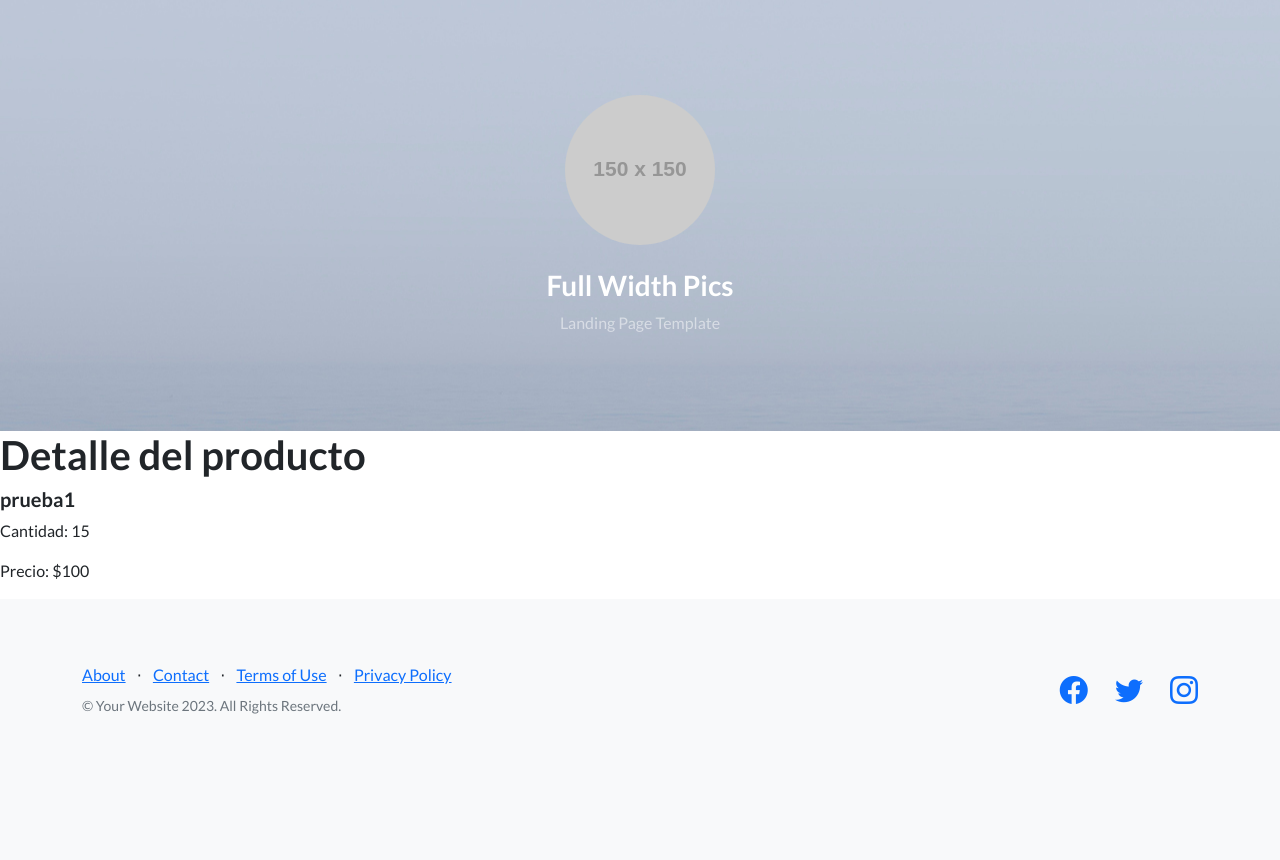
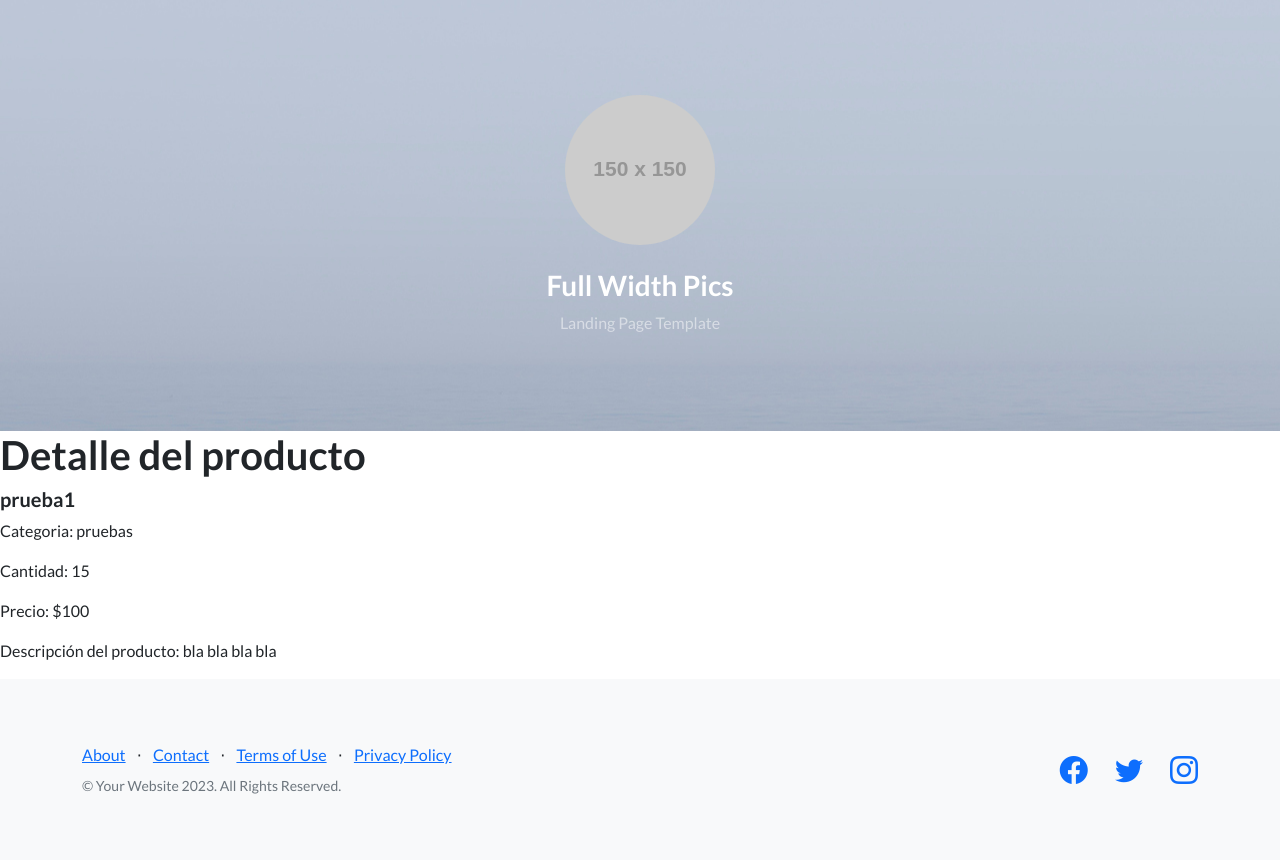
Before and after one commit to francoDevv/Primera-pre-entrega-Votta, a Django app: page /app-coder/detalle-producto/1 in a window 1280 px wide. Shown: the part 67-927 px from the top of the page. Before the commit the page ends 781 px from the top, so only its background shows below. Run offline with Django 5.2, Linux system fonts and the light colour scheme; a user stored in the database is signed in; data comes from the database, SQL or seed files in the repository; both versions use the stored data as it was after the commit; grey boxes labelled with a size stand in for pictures from a placeholder-image service; data that the repository does not hold is empty; parts of the project's set-up code (start-up, migrations or seed data) failed here and were passed over; some libraries are stand-ins or nearby versions.

Commit message:
changes in avatar and product detail

```diff
--- a/AppCoder/models.py
+++ b/AppCoder/models.py
@@ -5,8 +5,10 @@ from django.contrib.auth.models import User
 class Producto(models.Model):
 
   nombre = models.CharField(max_length=40)
+  categoria = models.CharField(max_length=40)
   precio = models.IntegerField()
   cantidad = models.IntegerField()
+  descripcion = models.CharField(max_length=100)
 
   def __str__(self):
     return f'{self.nombre} - {self.precio} - {self.cantidad}'
@@ -69,3 +71,9 @@ class Ventas(models.Model):
 class Avatar(models.Model):
   usuario = models.OneToOneField(User, on_delete=models.CASCADE)
   imagen = models.ImageField(upload_to='avatares', blank=True, null=True)
+
+# class RegistrarUsuario(models.Model):
+#   username = models.CharField(max_length=30)
+#   password = models.CharField(max_length=30)
+#   passwordConfirm = models.CharField(max_length=30)
+#   email = models.EmailField()
--- a/AppCoder/templates/agregar_avatar.html
+++ b/AppCoder/templates/agregar_avatar.html
@@ -2,7 +2,7 @@
 
 {% block contenidoQueCambia %}
 
-<h1>Acutalizar producto</h1>
+<h1>Acutalizar avatar</h1>
 
 <form action="{% url 'AgregarAvatar' %}" method="post" enctype="multipart/form-data">{% csrf_token %}
 
--- a/AppCoder/templates/producto_detalle.html
+++ b/AppCoder/templates/producto_detalle.html
@@ -5,7 +5,9 @@
 <h1>Detalle del producto</h1>
 
 <h5>{{producto.nombre}}</h5>
+<p>Categoria: {{producto.categoria}}</p>
 <p>Cantidad: {{producto.cantidad}}</p>
 <p>Precio: ${{producto.precio}}</p>
+<p>Descripción del producto: {{producto.descripcion}}</p>
 
 {% endblock contenidoQueCambia %}
--- a/AppCoder/views.py
+++ b/AppCoder/views.py
@@ -44,7 +44,7 @@ def lista_ventas(req):
 
   return render(req, "ventas.html", {"lista_ventas": ventas})
 
-@login_required()
+# @staff_member_required(login_url="/app-coder/login")
 def producto_formulario(req):
   if req.method == 'POST':
 
@@ -54,7 +54,7 @@ def producto_formulario(req):
 
       data = formularioProducto.cleaned_data
 
-      nuevo_producto = Producto(nombre=data['nombre'], precio=data['precio'], cantidad=data['cantidad'])
+      nuevo_producto = Producto(nombre=data['nombre'], categoria=data['categoria'], precio=data['precio'], cantidad=data['cantidad'], descripcion=data['descripcion'])
       nuevo_producto.save()
 
       return render(req, "inicio.html", {"message": "Producto creado con éxito"})
@@ -101,8 +101,10 @@ def editar_producto(req, id):
       producto = Producto.objects.get(id = id)
 
       producto.nombre = data["nombre"]
+      producto.categoria = data["categoria"]
       producto.precio = data["precio"]
       producto.cantidad = data["cantidad"]
+      producto.descripcion = data["descripcion"]
 
       producto.save()
 
@@ -117,8 +119,10 @@ def editar_producto(req, id):
 
     formularioProducto = ProductoFormulario(initial={
       "nombre": producto.nombre,
+      "categoria": producto.categoria,
       "precio": producto.precio,
       "cantidad": producto.cantidad,
+      "descripcion": producto.descripcion
     })
 
     return render(req, "producto_editar.html", {"formularioProducto": formularioProducto, "id" : producto.id})
@@ -440,7 +444,7 @@ def login_view(req):
 def registro(req):
   if req.method == 'POST':
 
-    formularioRegistro = UserCreationForm(req.POST)
+    formularioRegistro = RegistrarFormulario(req.POST)
 
     if formularioRegistro.is_valid():
 
@@ -456,7 +460,7 @@ def registro(req):
 
   else:
 
-    formularioRegistro = UserCreationForm()
+    formularioRegistro = RegistrarFormulario()
 
     return render(req, "registro.html", {"formularioRegistro": formularioRegistro})
 
@@ -490,8 +494,7 @@ def editar_perfil(req):
 
     return render(req, "editar_perfil.html", {"formularioPerfil": formularioPerfil})
 
-# @staff_member_required(login_url="/app-coder/login")
-@staff_member_required
+staff_member_required(login_url="/app-coder/login")
 def agregar_avatar(req):
   usuario = req.user
 
```
Also changed, not shown: AppCoder/forms.py (+8 -0 lines), AppCoder/migrations/0001_initial.py, AppCoder/migrations/0002_avatar.py (deleted), db.sqlite3.
